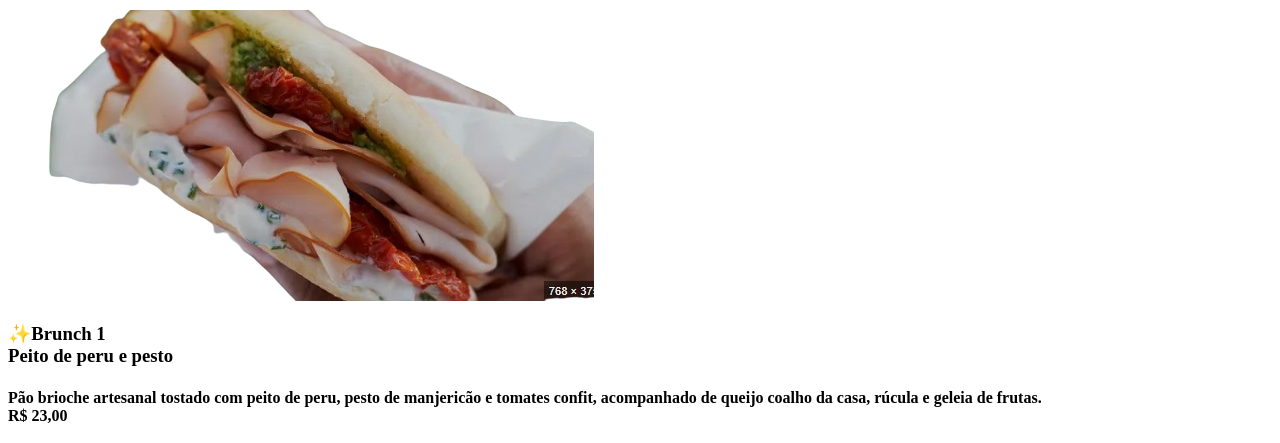
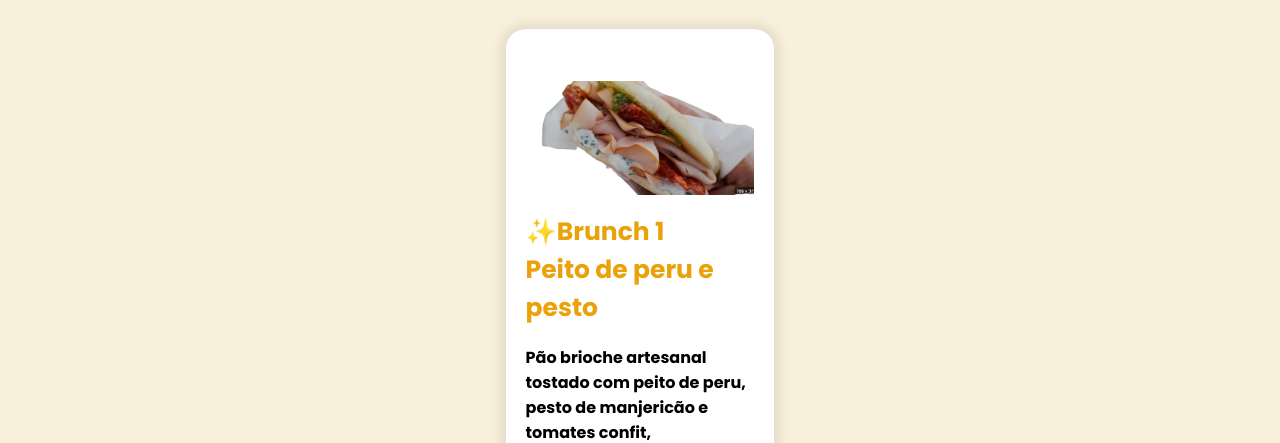
Before and after one commit to SamuelSoares22/evahCafe, a plain HTML site: page index-cardapio.html in a window 1280 px wide. Shown: the part 98-541 px from the top of the page. Drawn offline with nearby package versions, Linux system fonts and the light colour scheme; the site is published under a folder, as on GitHub Pages, so addresses that start at the root find nothing.

Commit message:
index-cardapio.html

```diff
--- a/index-cardapio.html
+++ b/index-cardapio.html
@@ -4,7 +4,7 @@
     <meta charset="UTF-8">
     <meta name="viewport" content="width=device-width, initial-scale=1.0">
     <link rel="stylesheet" href="https://cdnjs.cloudflare.com/ajax/libs/font-awesome/6.5.2/css/all.min.css" integrity="sha512-SnH5WK+bZxgPHs44uWIX+LLJAJ9/2PkPKZ5QiAj6Ta86w+fsb2TkcmfRyVX3pBnMFcV7oQPJkl9QevSCWr3W6A==" crossorigin="anonymous" referrerpolicy="no-referrer" />
-    <link rel="stylesheet" href="/cardapio.css">
+    <link rel="stylesheet" href="cardapio.css">
     <script src="https://cdnjs.cloudflare.com/ajax/libs/jquery/3.7.1/jquery.min.js" integrity="sha512-v2CJ7UaYy4JwqLDIrZUI/4hqeoQieOmAZNXBeQyjo21dadnwR+8ZaIJVT8EE2iyI61OV8e6M8PP2/4hpQINQ/g==" crossorigin="anonymous" referrerpolicy="no-referrer"></script>
     <script src="https://unpkg.com/scrollreveal"></script>
     <title>Landing Page EvahCafe Cardápio</title>
```
